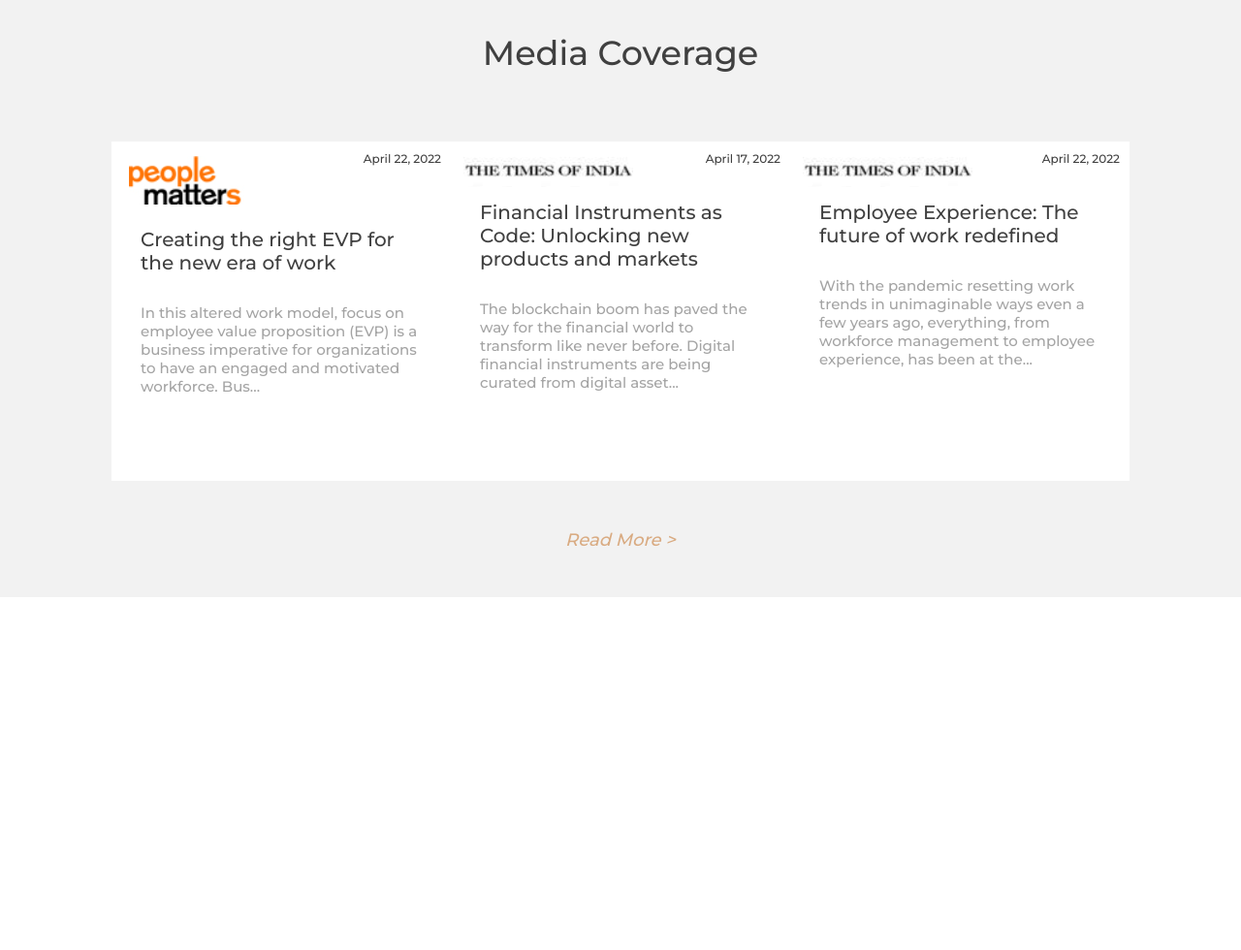
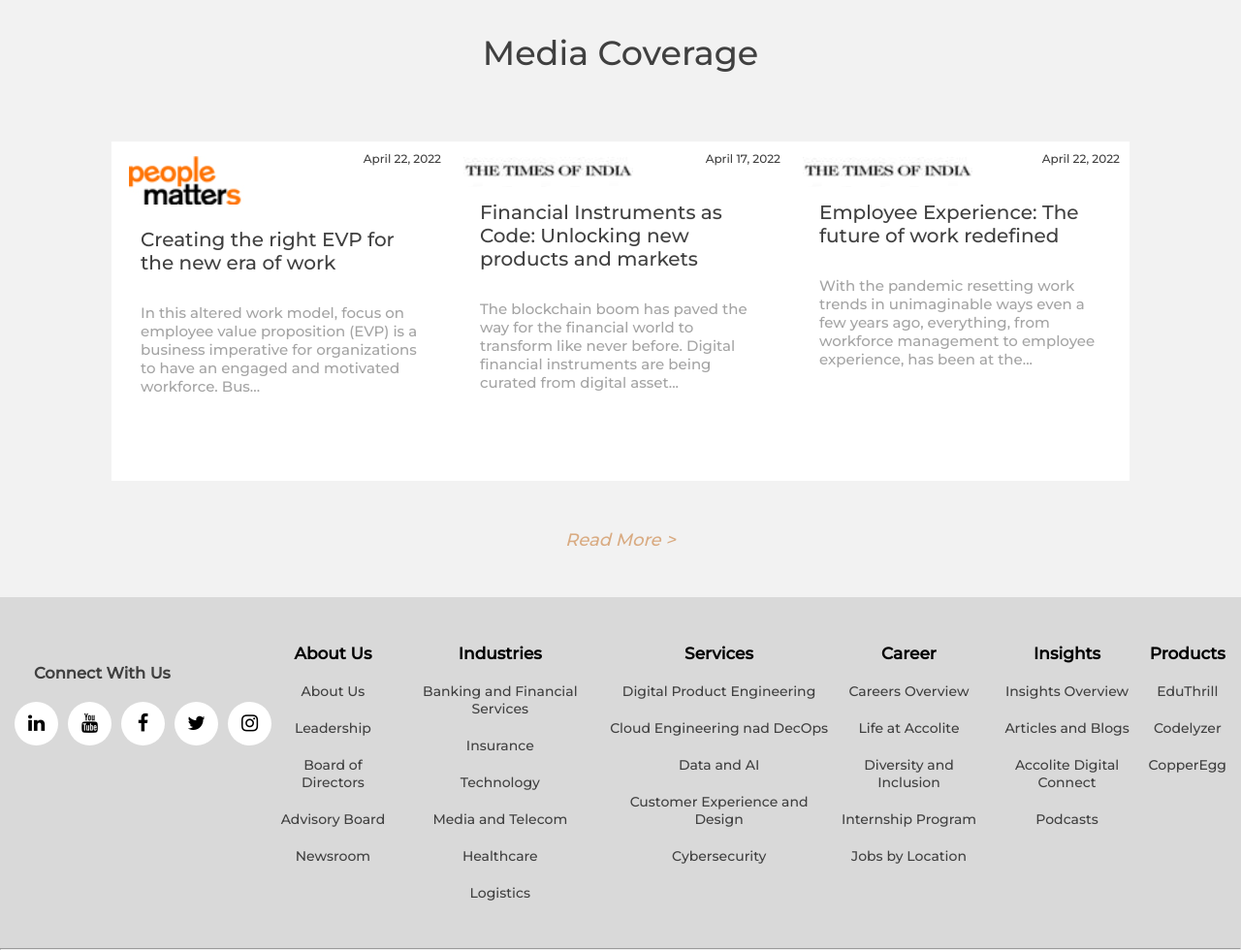
Before and after one commit to RGLxAkuma/Accolite_clone, a plain HTML site: page Accolite_Clone/menutest.html in a window 1280 px wide. Shown: the part 3226-4206 px from the top of the page at 97% size. Before the commit the page ends 3842 px from the top, so only its background shows below. Drawn offline with Linux system fonts and the light colour scheme.

Commit message:
Add files via upload

```diff
--- a/Accolite_Clone/menutest.html
+++ b/Accolite_Clone/menutest.html
@@ -5,6 +5,7 @@
     <meta name="viewport" content="width=device-width, initial-scale=1.0" />
     <title>Accolite_Clone(Home Page)</title>
     <link rel="stylesheet" href="style.css" />
+    <link rel="stylesheet" href="https://stackpath.bootstrapcdn.com/font-awesome/4.7.0/css/font-awesome.min.css">
   </head>
   <body>
     <div class="menu_bar">
@@ -337,5 +338,76 @@
       </ul>
       <p class="rm">Read More ></p>
     </div>
+    <div class="cont6">
+      <div class="social-menu">
+        <h3>Connect With Us</h3>
+        <ul>
+          <li><a href="#"><i class="fa fa-linkedin"></i></a></li>
+          <li><a href="#"><i class="fa fa-youtube"></i></a></li>
+          <li><a href="#"><i class="fa fa-facebook"></i></a></li>
+          <li><a href="#"><i class="fa fa-twitter"></i></a></li>
+          <li><a href="#"><i class="fa fa-instagram"></i></a></li>
+        </ul>
+      </div>
+      <div class="floor">
+        <a href="#" class="tlt">About Us</a>
+        <ul>
+          <li><a href="#">About Us</a></li>
+          <li><a href="#">Leadership</a></li>
+          <li><a href="#">Board of Directors</a></li>
+          <li><a href="#">Advisory Board</a></li>
+          <li><a href="#">Newsroom</a></li>
+        </ul>
+      </div>
+      <div class="floor">
+        <a href="#" class="tlt">Industries</a>
+        <ul>
+          <li><a href="#">Banking and Financial Services</a></li>
+          <li><a href="#">Insurance</a></li>
+          <li><a href="#">Technology</a></li>
+          <li><a href="#">Media and Telecom</a></li>
+          <li><a href="#">Healthcare</a></li>
+          <li><a href="#">Logistics</a></li>
+        </ul>
+      </div>
+      <div class="floor">
+        <a href="#" class="tlt">Services</a>
+        <ul>
+          <li><a href="#">Digital Product Engineering</a></li>
+          <li><a href="#">Cloud Engineering nad DecOps</a></li>
+          <li><a href="#">Data and AI</a></li>
+          <li><a href="#">Customer Experience and Design</a></li>
+          <li><a href="#">Cybersecurity</a></li>
+        </ul>
+      </div>
+      <div class="floor">
+        <a href="#" class="tlt">Career</a>
+        <ul>
+          <li><a href="#">Careers Overview</a></li>
+          <li><a href="#">Life at Accolite</a></li>
+          <li><a href="#">Diversity and Inclusion</a></li>
+          <li><a href="#">Internship Program</a></li>
+          <li><a href="#">Jobs by Location</a></li>
+        </ul>
+      </div>
+      <div class="floor">
+        <a href="#" class="tlt">Insights</a>
+        <ul>
+          <li><a href="#">Insights Overview</a></li>
+          <li><a href="#">Articles and Blogs</a></li>
+          <li><a href="#">Accolite Digital Connect</a></li>
+          <li><a href="#">Podcasts</a></li>
+        </ul>
+      </div>
+      <div class="floor">
+        <a href="#" class="tlt">Products</a>
+        <ul>
+          <li><a href="#">EduThrill</a></li>
+          <li><a href="#">Codelyzer</a></li>
+          <li><a href="#">CopperEgg</a></li>
+        </ul>
+      </div>
+    </div>
+    <hr class="line">
   </body>
 </html>
--- a/Accolite_Clone/style.css
+++ b/Accolite_Clone/style.css
@@ -480,3 +480,141 @@ body
     transform: scale(1.1);
     box-shadow: 2px 2px 15px grey;
 }
+
+.social-menu
+{
+    margin-top: 20px;
+}
+
+.social-menu h3
+{
+    margin-left: 20px;
+}
+
+.social-menu ul
+{
+    display: flex;
+    flex-direction: row;
+    gap: 10px;
+    margin-top: 20px;
+    list-style: none;
+    align-items: center;
+}
+
+.cont6
+{
+    position: static;
+    background-color:#d9d9d9;
+    color:#404040;
+    padding-top: 80px;
+    padding: 48px 15px;
+    font-size: 14px;
+    width: 100%;
+    display: flex;
+    flex-direction: row;
+    justify-content: space-between;
+}
+
+.social-menu ul li .fa
+{
+    padding: 10px;
+    font-size: 20px;
+    line-height: 25px;
+    transition: 0.6s;
+    color: #000;
+}
+
+.social-menu ul li .fa:hover
+{
+    color:white;
+}
+
+.social-menu ul li a
+{
+    display: block;
+    position: relative;
+    width: 45px;
+    height: 45px;
+    border-radius: 50px;
+    background-color: white;
+    text-align: center;
+    transition: 0.6s;
+    box-shadow: 0 5px 4px rgba(0,0,0, 0,5);
+}
+
+.social-menu ul li a:hover
+{
+    transform: translate(0 , -10px);
+}
+
+.social-menu ul li:nth-child(1) a:hover
+{
+    background-color: 0A66C2;
+}
+.social-menu ul li:nth-child(2) a:hover
+{
+    background-color: CD201F;
+}
+.social-menu ul li:nth-child(3) a:hover
+{
+    background-color: 1877F2;
+}
+.social-menu ul li:nth-child(4) a:hover
+{
+    background-color: 1DA1F2;
+}
+.social-menu ul li:nth-child(5) a:hover
+{
+    background-color: E4405F;
+}
+
+.floor
+{
+    display: flex;
+    align-items: stretch;
+    gap: 20px;
+    /* justify-content: space-between; */
+    flex-direction: column;
+}
+
+.floor ul
+{
+    list-style: none;
+    display: flex;
+    align-items: center;
+    flex-direction: column;
+    gap: 20px;
+
+}
+
+.floor ul li
+{
+    text-align: center;
+    font: size 15px;
+}
+.floor a
+{
+    text-decoration: none;
+    text-align: center;
+}
+
+.floor a{
+    color: #000;
+}
+
+.floor ul li a
+{
+    color: #404040;
+    transition: all 0.5s ease 0s;
+}
+
+.tlt{
+    font-size: 17px;
+    cursor:auto;
+    font-weight: 600;
+}
+
+.floor ul li a:hover
+{
+    color: #40404071;
+}
```
Also changed, not shown: Accolite_Clone/images/Screenshot 2022-06-28 112914.png (added).
